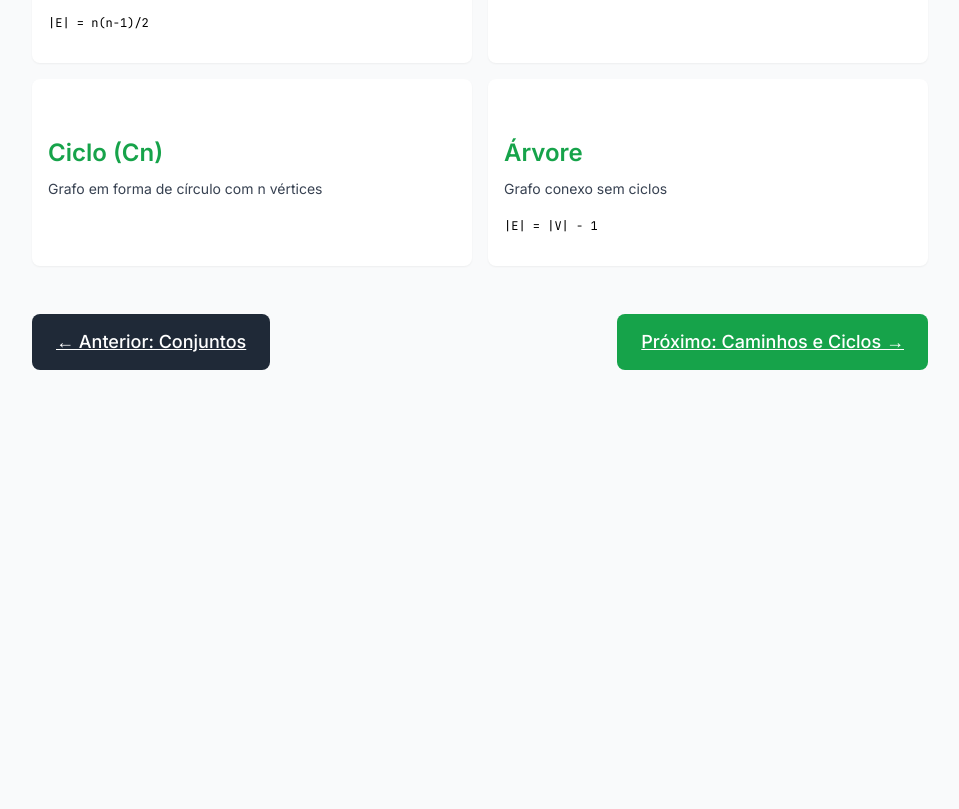
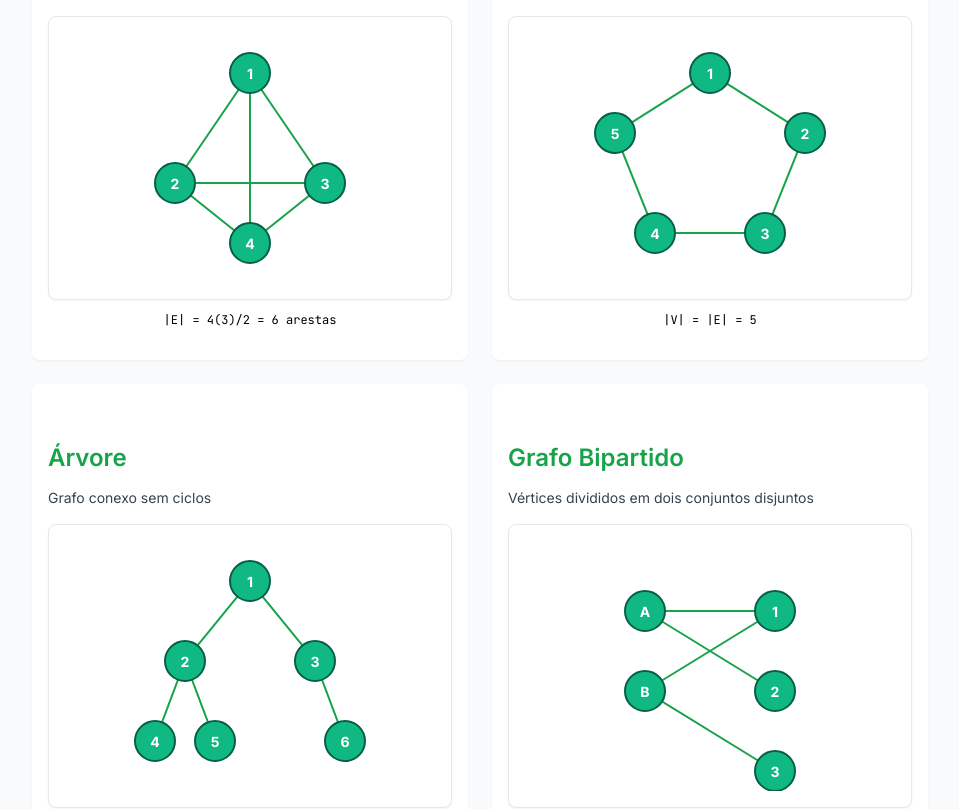
Before and after one commit to anderson-ufrj/estudo-grafos, a Next.js app: page /teoria/introducao in a window 1280 px wide. Shown: the part 3361-4170 px from the top of the page, without its empty margins (160-1119 px from the left). Before the commit the page ends 3763 px from the top, so only its background shows below. Built offline with nearby package versions, Linux system fonts and the light colour scheme.

Commit message:
feat(teoria): integra visualizações SVG na página de introdução

```diff
--- a/app/teoria/introducao/page.tsx
+++ b/app/teoria/introducao/page.tsx
@@ -2,6 +2,7 @@
 
 import Link from 'next/link'
 import ModernHeader from '@/app/components/ModernHeader'
+import GraphSVG from '@/app/components/GraphSVG'
 
 export default function IntroducaoPage() {
   return (
@@ -168,35 +169,109 @@ export default function IntroducaoPage() {
               <section className="mb-12">
                 <h2 className="text-2xl font-bold mb-4">5. Grafos Especiais</h2>
 
-                <div className="grid md:grid-cols-2 gap-4">
+                <div className="grid md:grid-cols-2 gap-6">
                   <div className="bg-white p-4 rounded-lg shadow-sm">
-                    <h3 className="font-semibold text-green-600 mb-2">Grafo Completo (Kn)</h3>
-                    <p className="text-sm text-gray-700">
+                    <h3 className="font-semibold text-green-600 mb-3">Grafo Completo (K₄)</h3>
+                    <p className="text-sm text-gray-700 mb-4">
                       Todo par de vértices está conectado
                     </p>
-                    <p className="font-mono text-xs mt-2">|E| = n(n-1)/2</p>
+                    <GraphSVG
+                      width={250}
+                      height={250}
+                      nodes={[
+                        { id: '1', x: 125, y: 40 },
+                        { id: '2', x: 50, y: 150 },
+                        { id: '3', x: 200, y: 150 },
+                        { id: '4', x: 125, y: 210 }
+                      ]}
+                      edges={[
+                        { from: '1', to: '2' },
+                        { from: '1', to: '3' },
+                        { from: '1', to: '4' },
+                        { from: '2', to: '3' },
+                        { from: '2', to: '4' },
+                        { from: '3', to: '4' }
+                      ]}
+                    />
+                    <p className="font-mono text-xs mt-3 text-center">|E| = 4(3)/2 = 6 arestas</p>
                   </div>
 
                   <div className="bg-white p-4 rounded-lg shadow-sm">
-                    <h3 className="font-semibold text-green-600 mb-2">Grafo Bipartido</h3>
-                    <p className="text-sm text-gray-700">
-                      Vértices divididos em dois conjuntos disjuntos
+                    <h3 className="font-semibold text-green-600 mb-3">Ciclo (C₅)</h3>
+                    <p className="text-sm text-gray-700 mb-4">
+                      Grafo em forma de círculo com n vértices
                     </p>
+                    <GraphSVG
+                      width={250}
+                      height={250}
+                      nodes={[
+                        { id: '1', x: 125, y: 40 },
+                        { id: '2', x: 220, y: 100 },
+                        { id: '3', x: 180, y: 200 },
+                        { id: '4', x: 70, y: 200 },
+                        { id: '5', x: 30, y: 100 }
+                      ]}
+                      edges={[
+                        { from: '1', to: '2' },
+                        { from: '2', to: '3' },
+                        { from: '3', to: '4' },
+                        { from: '4', to: '5' },
+                        { from: '5', to: '1' }
+                      ]}
+                    />
+                    <p className="font-mono text-xs mt-3 text-center">|V| = |E| = 5</p>
                   </div>
 
                   <div className="bg-white p-4 rounded-lg shadow-sm">
-                    <h3 className="font-semibold text-green-600 mb-2">Ciclo (Cn)</h3>
-                    <p className="text-sm text-gray-700">
-                      Grafo em forma de círculo com n vértices
+                    <h3 className="font-semibold text-green-600 mb-3">Árvore</h3>
+                    <p className="text-sm text-gray-700 mb-4">
+                      Grafo conexo sem ciclos
                     </p>
+                    <GraphSVG
+                      width={250}
+                      height={250}
+                      nodes={[
+                        { id: '1', x: 125, y: 40 },
+                        { id: '2', x: 60, y: 120 },
+                        { id: '3', x: 190, y: 120 },
+                        { id: '4', x: 30, y: 200 },
+                        { id: '5', x: 90, y: 200 },
+                        { id: '6', x: 220, y: 200 }
+                      ]}
+                      edges={[
+                        { from: '1', to: '2' },
+                        { from: '1', to: '3' },
+                        { from: '2', to: '4' },
+                        { from: '2', to: '5' },
+                        { from: '3', to: '6' }
+                      ]}
+                    />
+                    <p className="font-mono text-xs mt-3 text-center">|E| = |V| - 1 = 5</p>
                   </div>
 
                   <div className="bg-white p-4 rounded-lg shadow-sm">
-                    <h3 className="font-semibold text-green-600 mb-2">Árvore</h3>
-                    <p className="text-sm text-gray-700">
-                      Grafo conexo sem ciclos
+                    <h3 className="font-semibold text-green-600 mb-3">Grafo Bipartido</h3>
+                    <p className="text-sm text-gray-700 mb-4">
+                      Vértices divididos em dois conjuntos disjuntos
                     </p>
-                    <p className="font-mono text-xs mt-2">|E| = |V| - 1</p>
+                    <GraphSVG
+                      width={250}
+                      height={250}
+                      nodes={[
+                        { id: '1', x: 60, y: 70, label: 'A' },
+                        { id: '2', x: 60, y: 150, label: 'B' },
+                        { id: '3', x: 190, y: 70, label: '1' },
+                        { id: '4', x: 190, y: 150, label: '2' },
+                        { id: '5', x: 190, y: 230, label: '3' }
+                      ]}
+                      edges={[
+                        { from: '1', to: '3' },
+                        { from: '1', to: '4' },
+                        { from: '2', to: '3' },
+                        { from: '2', to: '5' }
+                      ]}
+                    />
+                    <p className="font-mono text-xs mt-3 text-center">V = V₁ ∪ V₂, V₁ ∩ V₂ = ∅</p>
                   </div>
                 </div>
               </section>
```
